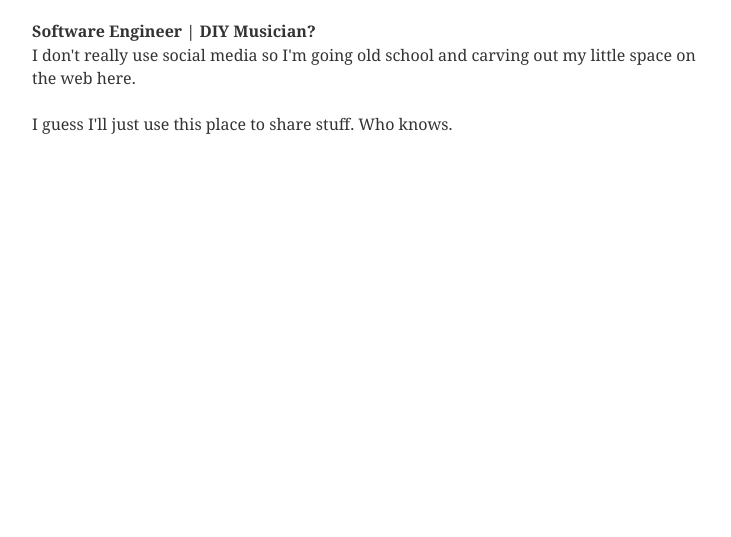
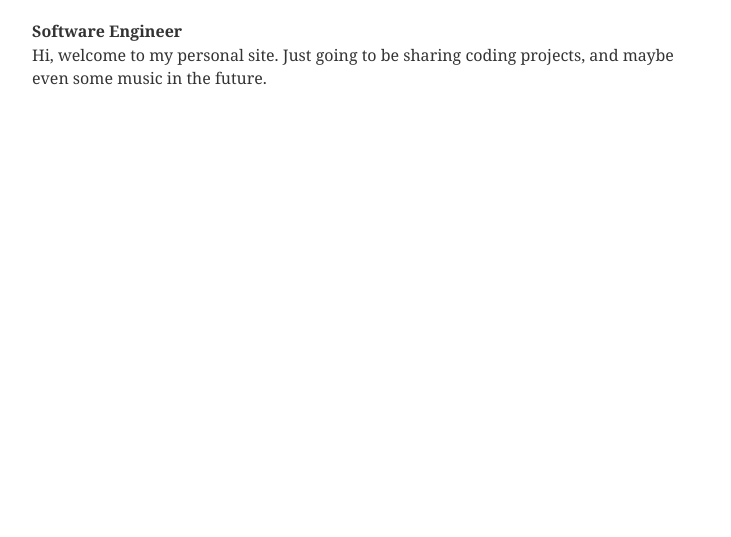
Before and after one commit to barrysweeney/personal-site, a Gatsby site: page / in a window 1280 px wide. Shown: the part 136-673 px from the top of the page, without its empty margins (274-1005 px from the left). Built offline with nearby package versions, Linux system fonts and the light colour scheme; Gatsby itself is replaced by a stand-in of ours; some packages are replaced by stand-ins of ours.

Commit message:
update bio

```diff
--- a/src/pages/index.js
+++ b/src/pages/index.js
@@ -9,13 +9,10 @@ export default function Home() {
     <Layout>
       <SEO title="Home" />
       <Header headerText="Barry Sweeney" />
-      <span style={{ fontWeight: 700 }}>Software Engineer | DIY Musician? </span>
+      <span style={{ fontWeight: 700 }}>Software Engineer </span>
       <p>
-        I don't really use social media so I'm going old school and carving out my little space on the web here.
-      </p>
-
-      <p>
-        I guess I'll just use this place to share stuff. Who knows.
+        Hi, welcome to my personal site. Just going to be sharing coding projects, and maybe even some music in the
+        future.
       </p>
     </Layout>
   )
```
